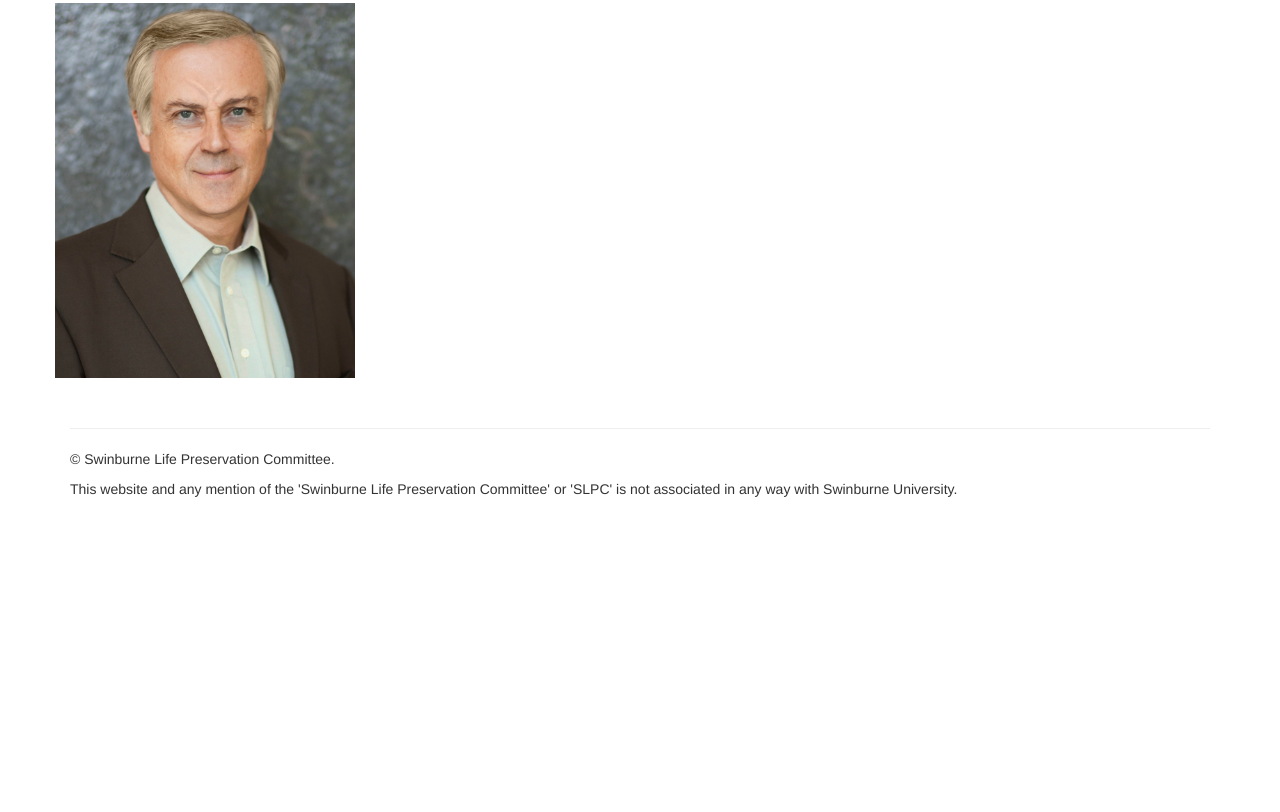
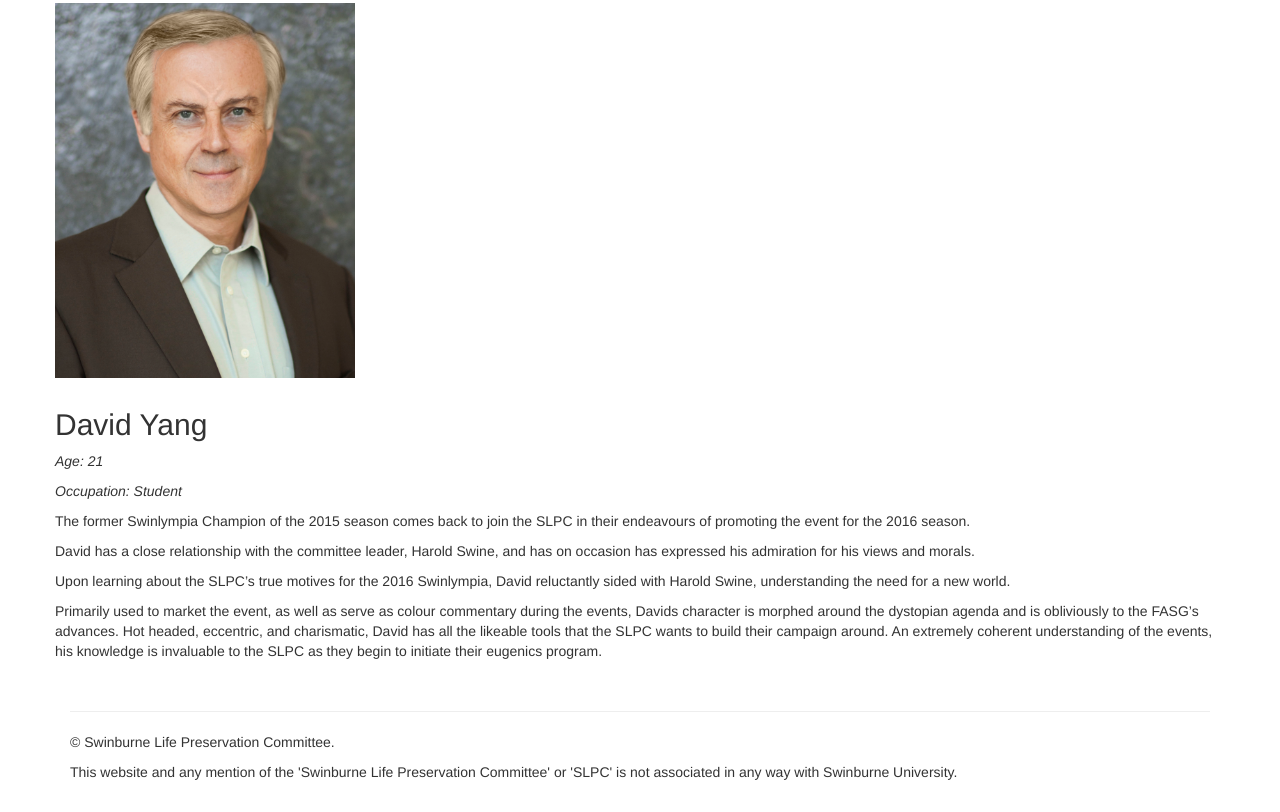
Before and after one commit to 9996176/swinlympia, a plain HTML site: page slpcabout.html in a window 1280 px wide. Shown: the part 494-1306 px from the top of the page. Before the commit the page ends 1023 px from the top, so only its background shows below. Drawn offline with nearby package versions, Linux system fonts and the light colour scheme.

Commit message:
- Added David to slpcabout.html

```diff
--- a/bootstrap/css/jumbotron.css
+++ b/bootstrap/css/jumbotron.css
@@ -22,7 +22,6 @@ body {
   background-size: cover;
   background-repeat: no-repeat;
   background-position: center;
-  z-index: 1;
 }
 
 .col {
--- a/slpcabout.html
+++ b/slpcabout.html
@@ -90,6 +90,18 @@
           <p>Born in Melbourne Australia, he’s always been vocal on the physical attributes Australians have, and often compares their genetics to those of the best athletes in the world.</p>
           <img src="img/haroldswine.jpg" alt="Harold Swine" id="haroldswine">
         </div>
+        <div class="col">
+          <h2>David Yang</h2>
+          <p><em>Age: 21</em></p>
+          <p><em>Occupation: Student</em></p>
+
+          <p>The former Swinlympia Champion of the 2015 season comes back to join the SLPC in their endeavours of promoting the event for the 2016 season.</p>
+          <p>David has a close relationship with the committee leader, Harold Swine, and has on occasion has expressed his admiration for his views and morals.</p>
+          <p>Upon learning about the SLPC’s true motives for the 2016 Swinlympia, David reluctantly sided with Harold Swine, understanding the need for a new world.</p>
+          <p>Primarily used to market the event, as well as serve as colour commentary during the events, Davids character is morphed around the dystopian agenda and is obliviously to the FASG’s advances.
+          Hot headed, eccentric, and charismatic, David has all the likeable tools that the SLPC wants to build their campaign around.
+          An extremely coherent understanding of the events, his knowledge is invaluable to the SLPC as they begin to initiate their eugenics program.</p>
+        </div>
       </div>
 
       <hr>
```
